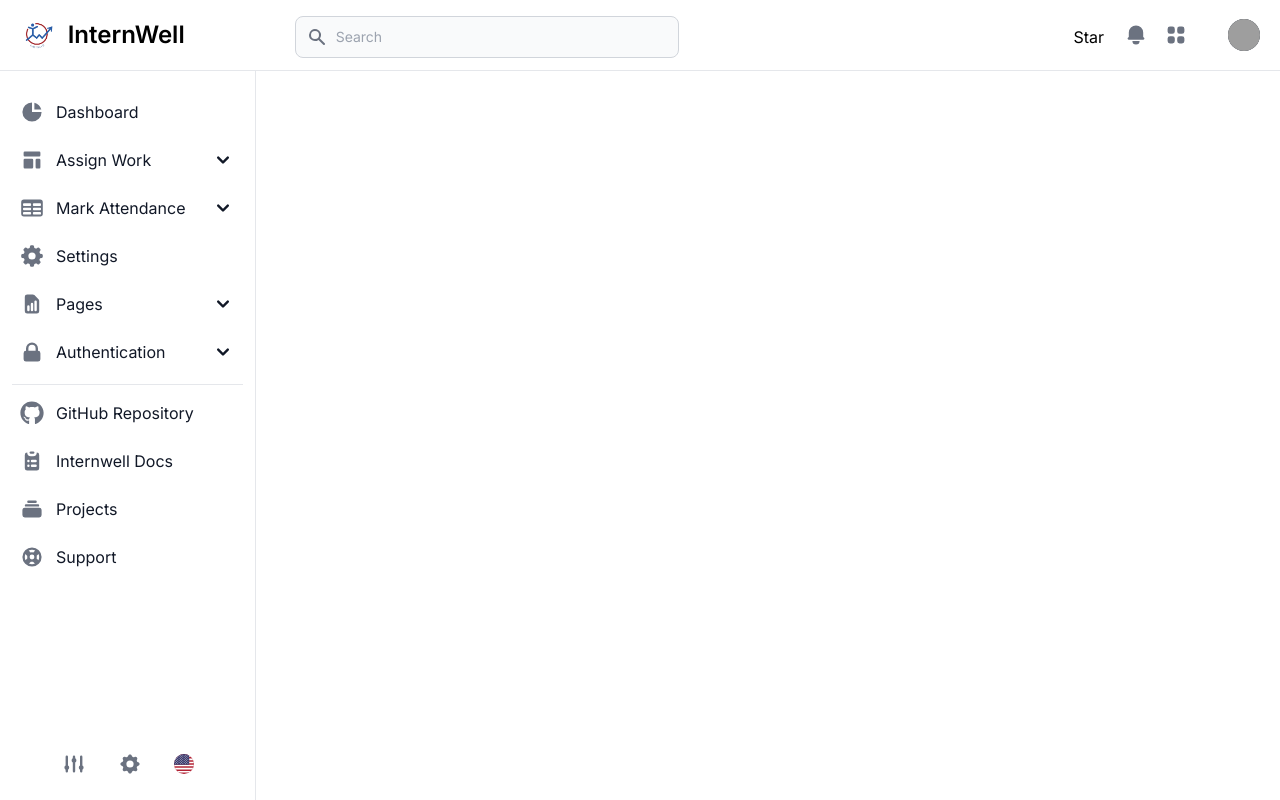
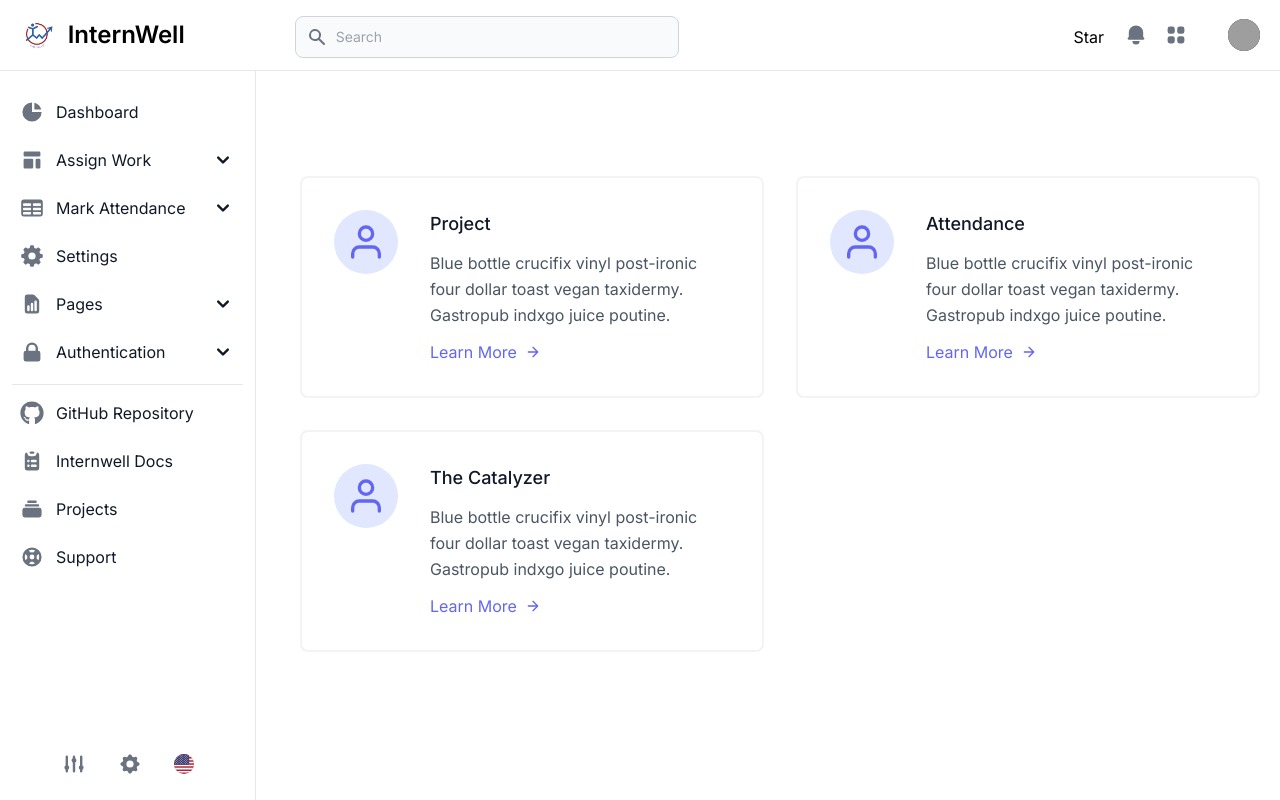
Before and after one commit to Internwell-SLIET/internwell-sliet-attendance, a Next.js app: page /dashboard in a window 1280 px wide. Built offline with nearby package versions, Linux system fonts and the light colour scheme; grey boxes are pictures that could not be loaded.

Commit message:
Something changes

```diff
--- a/src/app/dashboard/page.tsx
+++ b/src/app/dashboard/page.tsx
@@ -1,8 +1,76 @@
 export default function Dashboard() {
     return (
         <>
-            <div>
-                hjh
+            <div className="ml-[280px] pt-[80px]">
+            <section className="text-gray-600 body-font">
+  <div className="container px-5 py-24 mx-auto flex flex-wrap">
+    <div className="flex flex-wrap -m-4">
+      <div className="p-4 lg:w-1/2 md:w-full">
+        <div className="flex border-2 rounded-lg border-gray-200 border-opacity-50 p-8 sm:flex-row flex-col">
+          <div className="w-16 h-16 sm:mr-8 sm:mb-0 mb-4 inline-flex items-center justify-center rounded-full bg-indigo-100 text-indigo-500 flex-shrink-0">
+
+          <svg fill="none" stroke="currentColor" stroke-linecap="round" stroke-linejoin="round" stroke-width="2" className="w-10 h-10" viewBox="0 0 24 24">
+              <path d="M20 21v-2a4 4 0 00-4-4H8a4 4 0 00-4 4v2"></path>
+              <circle cx="12" cy="7" r="4"></circle>
+            </svg>
+
+          </div>
+          <div className="flex-grow">
+            <h2 className="text-gray-900 text-lg title-font font-medium mb-3">Project</h2>
+            <p className="leading-relaxed text-base">Blue bottle crucifix vinyl post-ironic four dollar toast vegan taxidermy. Gastropub indxgo juice poutine.</p>
+            <a className="mt-3 text-indigo-500 inline-flex items-center">Learn More
+              <svg fill="none" stroke="currentColor" stroke-linecap="round" stroke-linejoin="round" stroke-width="2" className="w-4 h-4 ml-2" viewBox="0 0 24 24">
+                <path d="M5 12h14M12 5l7 7-7 7"></path>
+              </svg>
+            </a>
+          </div>
+        </div>
+      </div>
+      <div className="p-4 lg:w-1/2 md:w-full">
+        <div className="flex border-2 rounded-lg border-gray-200 border-opacity-50 p-8 sm:flex-row flex-col">
+          <div className="w-16 h-16 sm:mr-8 sm:mb-0 mb-4 inline-flex items-center justify-center rounded-full bg-indigo-100 text-indigo-500 flex-shrink-0">
+            <svg fill="none" stroke="currentColor" stroke-linecap="round" stroke-linejoin="round" stroke-width="2" className="w-10 h-10" viewBox="0 0 24 24">
+              <path d="M20 21v-2a4 4 0 00-4-4H8a4 4 0 00-4 4v2"></path>
+              <circle cx="12" cy="7" r="4"></circle>
+            </svg>
+          </div>
+          <div className="flex-grow">
+            <h2 className="text-gray-900 text-lg title-font font-medium mb-3">Attendance</h2>
+            <p className="leading-relaxed text-base">Blue bottle crucifix vinyl post-ironic four dollar toast vegan taxidermy. Gastropub indxgo juice poutine.</p>
+            <a className="mt-3 text-indigo-500 inline-flex items-center">Learn More
+              <svg fill="none" stroke="currentColor" stroke-linecap="round" stroke-linejoin="round" stroke-width="2" className="w-4 h-4 ml-2" viewBox="0 0 24 24">
+                <path d="M5 12h14M12 5l7 7-7 7"></path>
+              </svg>
+            </a>
+          </div>
+        </div>
+
+      </div>
+
+
+      <div className="p-4 lg:w-1/2 md:w-full" >
+        <div className="flex border-2 rounded-lg border-gray-200 border-opacity-50 p-8 sm:flex-row flex-col">
+          <div className="w-16 h-16 sm:mr-8 sm:mb-0 mb-4 inline-flex items-center justify-center rounded-full bg-indigo-100 text-indigo-500 flex-shrink-0">
+            <svg fill="none" stroke="currentColor" stroke-linecap="round" stroke-linejoin="round" stroke-width="2" className="w-10 h-10" viewBox="0 0 24 24">
+              <path d="M20 21v-2a4 4 0 00-4-4H8a4 4 0 00-4 4v2"></path>
+              <circle cx="12" cy="7" r="4"></circle>
+            </svg>
+          </div>
+          <div className="flex-grow">
+            <h2 className="text-gray-900 text-lg title-font font-medium mb-3">The Catalyzer</h2>
+            <p className="leading-relaxed text-base">Blue bottle crucifix vinyl post-ironic four dollar toast vegan taxidermy. Gastropub indxgo juice poutine.</p>
+            <a className="mt-3 text-indigo-500 inline-flex items-center">Learn More
+              <svg fill="none" stroke="currentColor" stroke-linecap="round" stroke-linejoin="round" stroke-width="2" className="w-4 h-4 ml-2" viewBox="0 0 24 24">
+                <path d="M5 12h14M12 5l7 7-7 7"></path>
+              </svg>
+            </a>
+          </div>
+        </div>
+
+      </div>
+    </div>
+  </div>
+</section>
             </div>
         </>
     )
```
